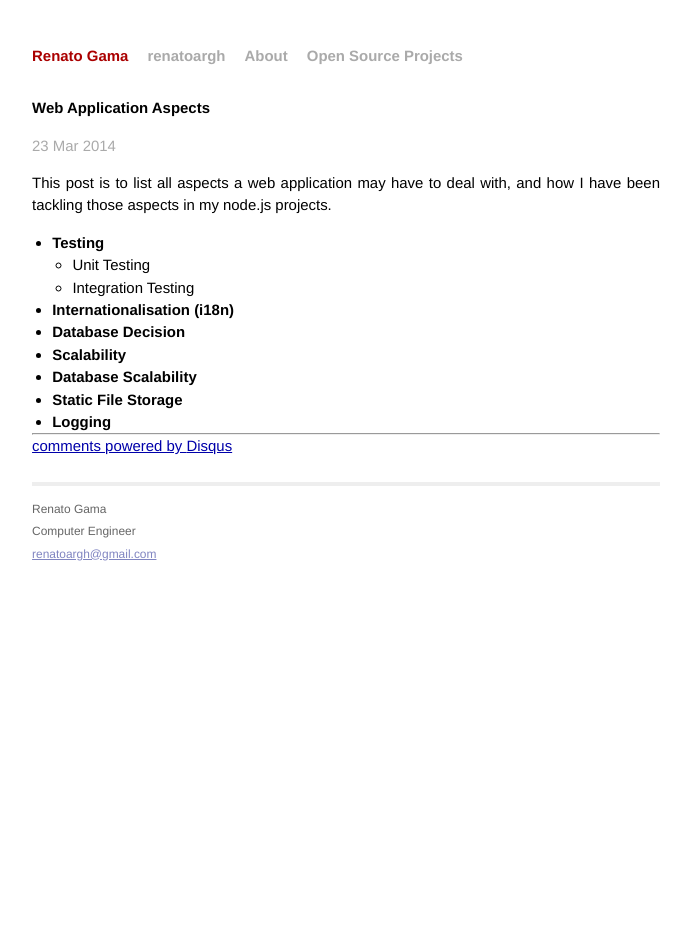
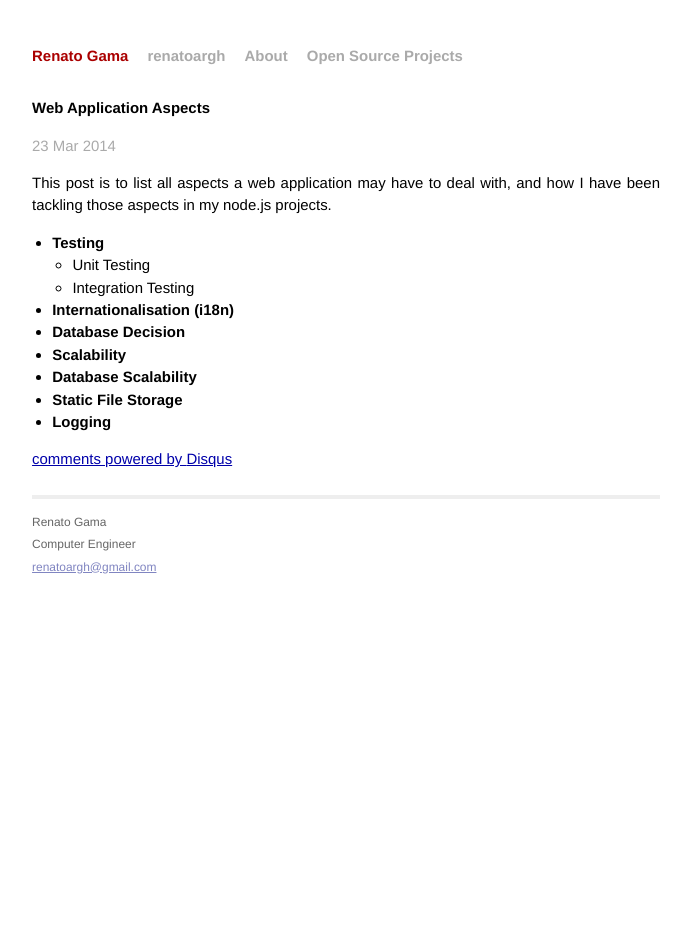
Before and after one commit to renatoargh/renatoargh.github.io, a Jekyll site: the page built from _posts/2014-03-23-web-application-aspects.md, in a window 1280 px wide. Shown: the whole page, without its empty margins (294-985 px from the left). Built offline with Jekyll 4.4.1, drawn with Linux system fonts in a browser that asks for light colours; Markdown is read by kramdown in place of the engine named in the settings; comment, search, counter and statistics services are not loaded.

Commit message:
Update post.html

```diff
--- a/_layouts/post.html
+++ b/_layouts/post.html
@@ -4,10 +4,10 @@ layout: default
 <h2>{{ page.title }}</h2>
 <p class="meta">{{ page.date | date_to_string }}</p>
 
-<div class="post">
+<div class="post" style="margin-bottom: 15px;">
 {{ content }}
 </div>
-<hr />
+
 <div id="disqus_thread"></div>
 <script type="text/javascript">
     var disqus_shortname = 'renatogama'; // required: replace example with your forum shortname
```
